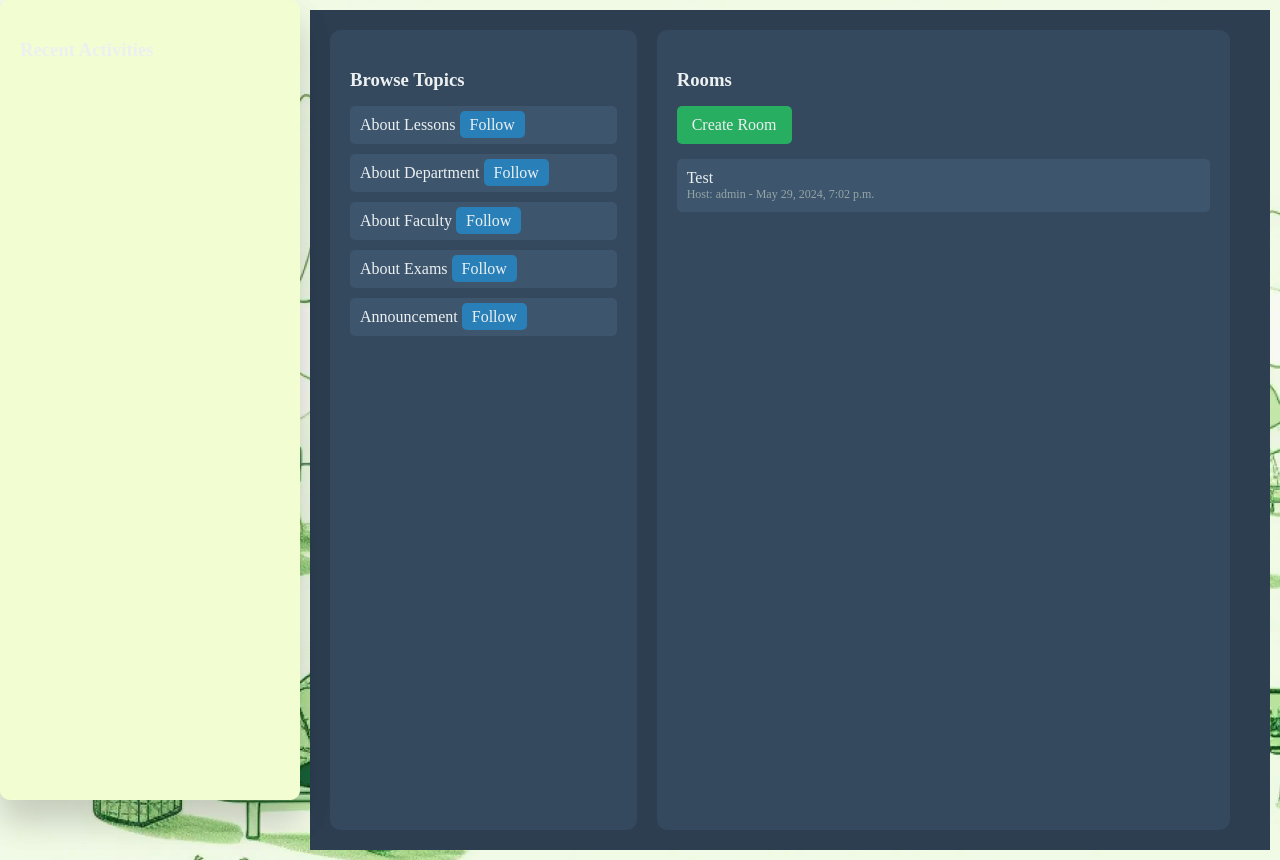
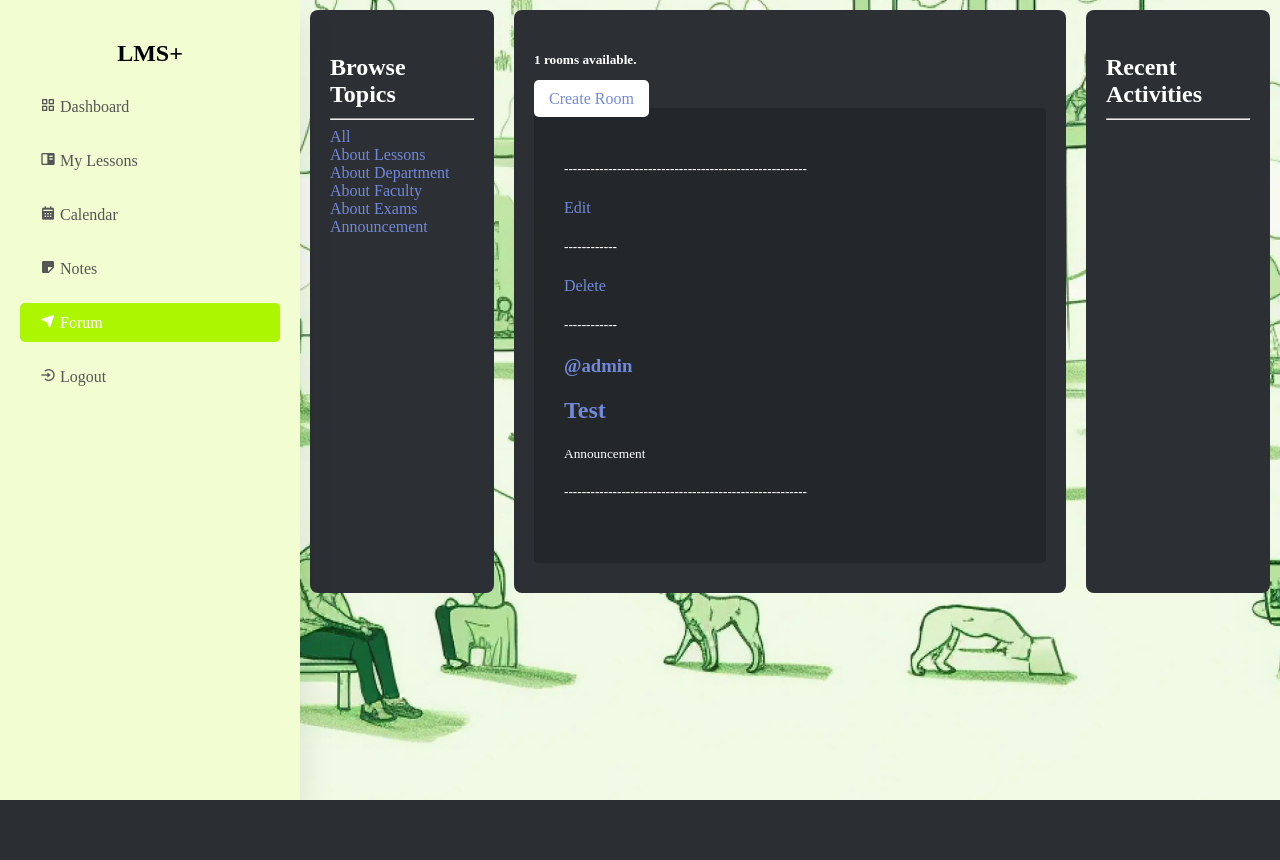
Before and after one commit to Nilufergul/Web_project_last, a Django app: page /forum/ in a window 1280 px wide. After the commit the page ends 800 px from the top, so only its background shows below. Run offline with Django 5.2, Linux system fonts and the light colour scheme; a user stored in the database is signed in; data comes from the database, SQL or seed files in the repository; both versions use the stored data as it was after the commit; data that the repository does not hold is empty.

Commit message:
sakir'in kısımlar eklendi, template halloldu

```diff
--- a/lmsApp/templates/lmsApp/feed_component.html
+++ b/lmsApp/templates/lmsApp/feed_component.html
@@ -1,13 +1,16 @@
 {% for room in rooms %}
 <div>
+    <h5>-------------------------------------------------------</h5>
     {% if request.user == room.host %}
     <a href="{% url 'update-room' room.id %}">Edit</a>
+    <h5>------------</h5>
     <a href="{% url 'delete-room' room.id %}">Delete</a>
+    <h5>------------</h5>
     {% endif %}
 
-    <a href="{% url 'user-profile' room.host.id %}">@{{ room.host.username }}</a>
-    <h5>{{ room.id }} -- <a href="{% url 'room' room.id %}">{{ room.name }}</a></h5>
+    <a href="{% url 'user-profile' room.host.id %}"><h3>@{{ room.host.username }}</h3></a>
+    <h2><a href="{% url 'room' room.id %}">{{ room.name }}</a></h2>
     <small>{{ room.topic.name }}</small>
-    <hr>
+    <h5>-------------------------------------------------------</h5>
 </div>
 {% endfor %}
--- a/lmsApp/templates/lmsApp/home.html
+++ b/lmsApp/templates/lmsApp/home.html
@@ -1,127 +1,82 @@
 {% extends 'main.html' %}
-{% load humanize %}
 
-{% block additional_styles %}
+{% block content %}
+
 <style>
-    .forum-container {
-        display: flex;
-        justify-content: space-between;
-        padding: 20px;
-        background-color: #2c3e50;
-        color: #ecf0f1;
-        height: 100vh;
+    .home-container {
+        display: grid;
+        grid-template-columns: 1fr 3fr 1fr;
+        gap: 20px;
     }
 
-    .topics, .rooms, .sidebar {
-        background-color: #34495e;
-        border-radius: 10px;
+    .topics, .feed, .activity {
+        background-color: #2C2F33;
         padding: 20px;
+        border-radius: 8px;
+        color: #FFFFFF;
     }
 
-    .topics {
-        flex: 1;
-        margin-right: 20px;
+    .topics h3, .activity h3 {
+        font-size: 1.5em;
+        margin-bottom: 10px;
     }
 
-    .rooms {
-        flex: 2;
-        margin-right: 20px;
-    }
-
-    .sidebar {
-        flex: 1;
-    }
-
-    .topics h3, .rooms h3, .sidebar h3 {
-        margin-bottom: 15px;
-    }
-
-    .topic-item, .room-item, .activity-item {
-        background-color: #3d566e;
-        border-radius: 5px;
-        padding: 10px;
-        margin-bottom: 10px;
-        transition: background-color 0.3s;
-    }
-
-    .topic-item:hover, .room-item:hover, .activity-item:hover {
-        background-color: #2a3a48;
-    }
-
-    .topic-item a, .room-item a, .activity-item a {
-        color: #ecf0f1;
+    .topics a, .activity a {
+        color: #7289DA;
         text-decoration: none;
     }
 
-    .topic-item a:hover, .room-item a:hover, .activity-item a:hover {
+    .topics a:hover, .activity a:hover {
         text-decoration: underline;
     }
 
-    .room-meta, .activity-meta {
-        font-size: 12px;
-        color: #95a5a6;
+    .feed div {
+        background-color: #23272A;
+        padding: 15px;
+        border-radius: 5px;
+        margin-bottom: 10px;
     }
 
-    .create-room-btn {
-        display: inline-block;
-        background-color: #27ae60;
-        color: #ecf0f1;
-        padding: 10px 15px;
-        border-radius: 5px;
-        text-align: center;
+    .feed a {
+        color: #7289DA;
         text-decoration: none;
-        margin-bottom: 15px;
     }
 
-    .create-room-btn:hover {
-        background-color: #229954;
+    .feed a:hover {
+        text-decoration: underline;
     }
 
-    .follow-btn {
-        background-color: #2980b9;
-        color: #ecf0f1;
-        padding: 5px 10px;
+    .btn-primary {
+        background-color: white;
+        color: #FFFFFF;
+        padding: 10px 15px;
+        border: none;
         border-radius: 5px;
-        text-align: center;
         text-decoration: none;
-        margin-top: 10px;
     }
 
-    .follow-btn:hover {
-        background-color: #2471a3;
+    .btn-primary:hover {
+        background-color: #5A6FA1;
     }
+
 </style>
-{% endblock %}
 
-{% block content %}
-<div class="forum-container">
+<div class="home-container">
     <div class="topics">
-        <h3>Browse Topics</h3>
-        {% for topic in topics %}
-        <div class="topic-item">
-            <a href="#">{{ topic.name }}</a>
-            <a href="#" class="follow-btn">Follow</a>
+        {% include 'lmsApp/topics_component.html' %}
+    </div>
+
+    <div class="feed">
+        <h5>{{ room_count }} rooms available.</h5>
+        <a href="{% url 'create-room' %}" class="btn btn-primary">Create Room</a>
+        <div>
+            {% include 'lmsApp/feed_component.html' %}
         </div>
-        {% endfor %}
     </div>
-    <div class="rooms">
-        <h3>Rooms</h3>
-        <a href="{% url 'create_room' %}" class="create-room-btn">Create Room</a>
-        {% for room in rooms %}
-        <div class="room-item">
-            <a href="{% url 'room' room.id %}">{{ room.name }}</a>
-            <div class="room-meta">Host: {{ room.host.username }} - {{ room.updated|naturaltime }}</div>
-        </div>
-        {% endfor %}
-    </div>
-    <div class="sidebar">
-        <h3>Recent Activities</h3>
-        {% for message in room_messages %}
-        <div class="activity-item">
-            <a href="#">{{ message.user.username }} replied in {{ message.room.name }}</a>
-            <div class="activity-meta">{{ message.created|naturaltime }}</div>
-        </div>
-        {% endfor %}
+
+    <div class="activity">
+        {% include 'lmsApp/activity_component.html' %}
     </div>
 </div>
+
 {% endblock %}
--- a/lmsPro/urls.py
+++ b/lmsPro/urls.py
@@ -2,6 +2,7 @@
 from django.urls import path, include
 
 urlpatterns = [
+    path('admin', admin.site.urls),
     path('', include('lmsApp.urls')),
-    path('admin/', admin.site.urls),
+
 ]
```
Also changed, not shown: lmsApp/templates/lmsApp/create_lesson.html (+11 -11 lines), lmsApp/templates/lmsApp/lesson_detail.html (+5 -10 lines), lmsApp/templates/lmsApp/profile.html (+44 -5 lines), lmsApp/templates/lmsApp/room.html (+85 -21 lines), lmsApp/templates/lmsApp/room_form.html (+76 -2 lines), db.sqlite3.
